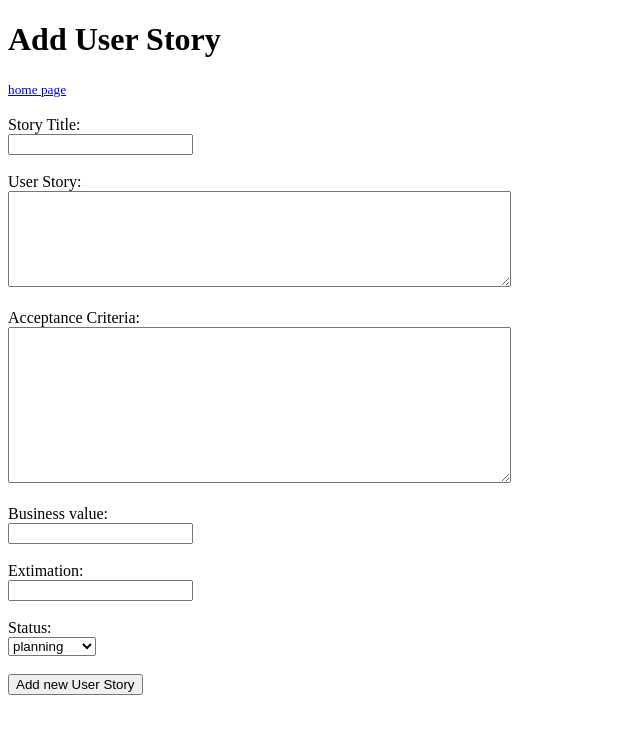
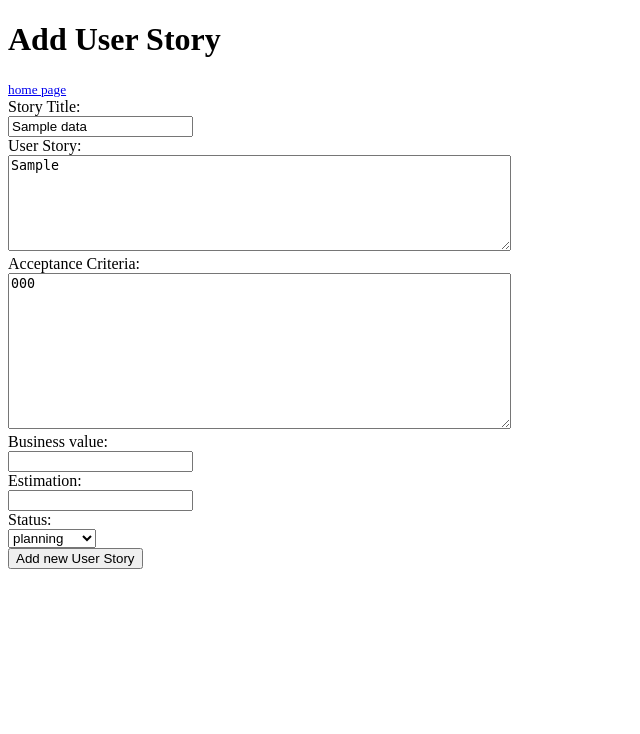
Before and after one commit to Dusernajder/super-sprinter-3000, a Flask app: template templates/story.html in a window 1280 px wide. Shown: the top 734 px of the page, without its empty margins (0-640 px from the left). Run offline with Flask 2, Linux system fonts and the light colour scheme; the template is opened without the code that fills it: most values are stand-ins (such as "Sample title", 1, 10 or a date in 2020).

Commit message:
modified, values in input fields are dynamically fills in

```diff
--- a/templates/story.html
+++ b/templates/story.html
@@ -1,43 +1,75 @@
 {% extends 'base.html' %}
+
+{% block head %}
+    <style>
+        div {
+            padding-bottom: 40px;
+        }
+    </style>
+{% endblock %}
+
 
 {% block body %}
 
+    <p></p>
     <h1>Add User Story</h1>
 
+    <!-- Testing purposes -->
+    <div>
         <small><a href="/">home page</a></small>
+    </div>
+
     <form method="post">
         <div>
-            <br>
             <label>Story Title:</label><br>
-            <input type="text" name="title">
+            <input type="text" name="title"
+                   value="
+                        {%- if data is defined -%}
+                            {{ data.get('title') }}
+                        {%- endif -%}
+                   ">
         </div>
 
         <div>
-            <br>
             <label>User Story:</label><br>
-            <textarea name="story" rows="6" cols="60"></textarea>
+            <textarea name="story" rows="6" cols="60">
+                {%- if data is defined -%}
+                    {{ data.get('user_story') }}
+                {%- endif -%}
+            </textarea>
         </div>
 
         <div>
-            <br>
             <label>Acceptance Criteria:</label><br>
-            <textarea name="acceptance_criteria" rows="10" cols="60"></textarea>
+            <textarea name="acceptance_criteria" rows="10" cols="60">
+                {%- if data is defined -%}
+                    {{ data.get('acceptance_criteria') }}
+                {%- endif -%}
+            </textarea>
         </div>
 
         <div>
-            <br>
             <label>Business value:</label><br>
-            <input type="number" name="business_value">
+            <input type="number" name="business_value"
+                   value="
+                        {%- if data is defined -%}
+                            {{ data.get('business_value') }}
+                        {%- endif -%}
+                   ">
         </div>
 
         <div>
-            <br>
-            <label>Extimation:</label><br>
-            <input type="number" name="estimation">
+            <label>Estimation:</label><br>
+            <input type="number" name="estimation"
+                   value="
+                        {%- if data is defined -%}
+                            {{ data.get('estimation') }}
+                        {%- endif -%}
+                   ">
         </div>
 
+        {%- if data is defined -%}
             <div>
-            <br>
                 <label>Status:</label><br>
                 <select name="status">
                     <option>planning</option>
@@ -47,9 +79,9 @@
                     <option>done</option>
                 </select>
             </div>
+        {%- endif -%}
 
         <div>
-            <br>
             <button type="submit">Add new User Story</button>
         </div>
     </form>
```
Lines whose indentation alone changed are shown as unchanged.
